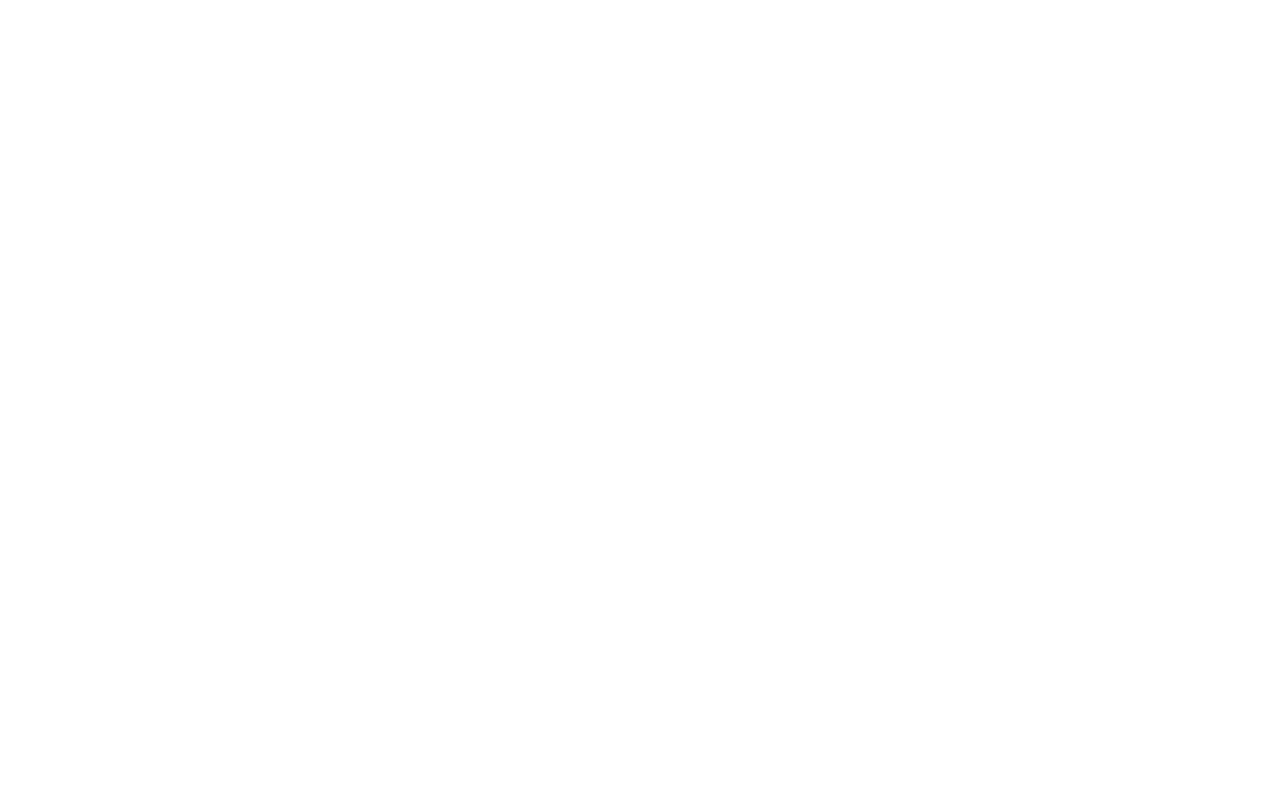
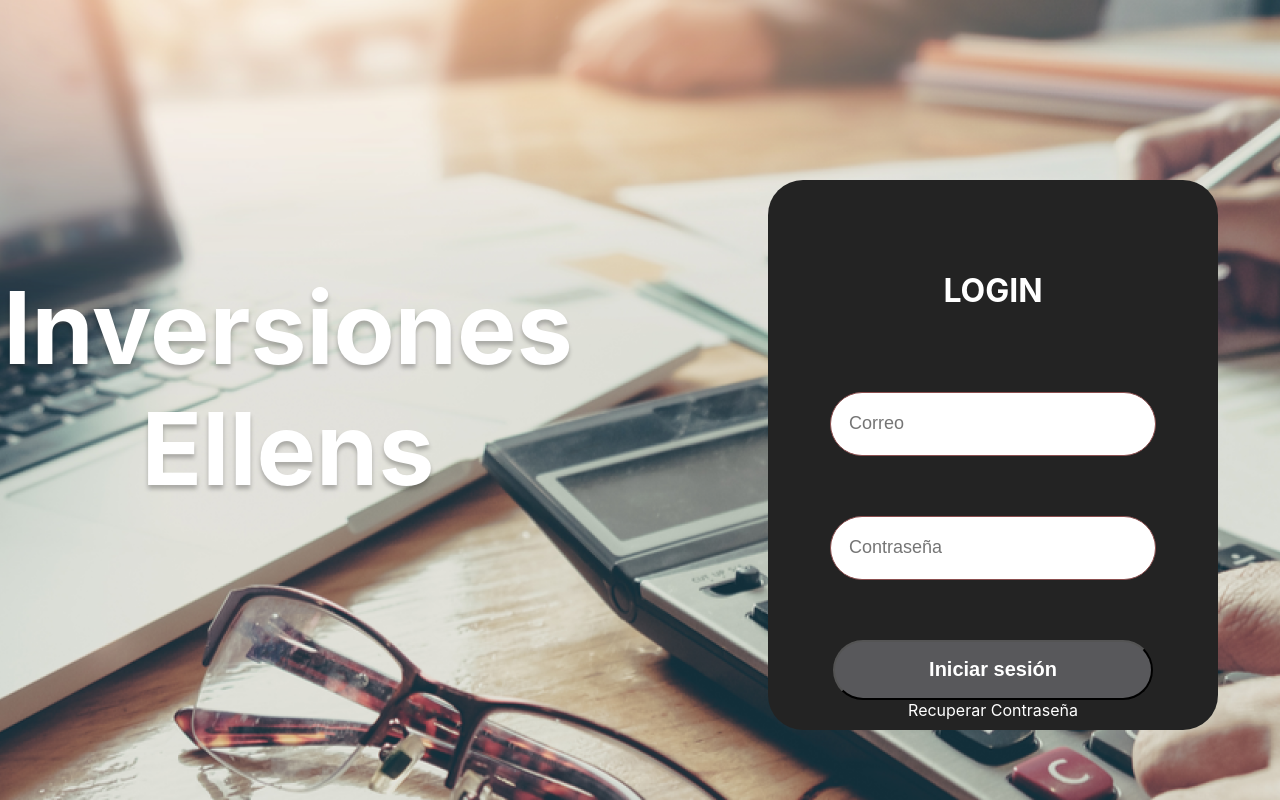
Before and after one commit to JosueGupi/Invoice-Discount-System-Frontend, a React (Create React App) app: page / in a window 1280 px wide. Before the commit this address had no page. Built offline with nearby package versions, Linux system fonts and the light colour scheme.

Commit message:
Login Page design

```diff
--- a/public/index.html
+++ b/public/index.html
@@ -24,7 +24,7 @@
       work correctly both with client-side routing and a non-root public URL.
       Learn how to configure a non-root public URL by running `npm run build`.
     -->
-    <title>React App</title>
+    <title>Inversiones Ellens</title>
   </head>
   <body>
     <noscript>You need to enable JavaScript to run this app.</noscript>
--- a/src/App.css
+++ b/src/App.css
@@ -1,38 +1,79 @@
-.App {
+html, body, #root,.App{
+  height: 100%;
+}
+.backgroundImage {
+
+  overflow: hidden;
+  background-image: url('../public/bgImage.png');
+  height: 100%;
+  width: 100%;
+  background-position: center;
+  background-repeat: no-repeat;
+  background-size: cover;
+
+
+}
+
+.inversion-title {
+  width: 576px;
+  height: 241px;
+  text-align: center;
+  color: #FFF;
+  text-shadow: 0px 4px 4px rgba(0, 0, 0, 0.25);
+  font-size: 100px;
+  font-style: normal;
+  font-weight: 700;
+  line-height: normal;
+}
+
+
+.login-box {
+
+  width: 450px;
+  height: 550px;
+  border-radius: 35px;
+  background: #232323;
+  color: #FFFFFF;
+  box-sizing: border-box;
+
+  padding: 70px 30px;
   text-align: center;
 }
 
-.App-logo {
-  height: 40vmin;
-  pointer-events: none;
+.form-input {
+
+  width: 320px;
+  height: 60px;
+  flex-shrink: 0;
+  border-radius: 50px;
+  border: 1px solid #8B4F4F;
+  background: #FFF;
+  text-indent: 5%;
+  color: rgba(0, 0, 0, 0.31);
+
+  font-size: 18px;
+  font-style: normal;
+  font-weight: 400;
+  line-height: normal;
 }
 
-@media (prefers-reduced-motion: no-preference) {
-  .App-logo {
-    animation: App-logo-spin infinite 20s linear;
-  }
+.form-button {
+
+  display: flex;
+  width: 320px;
+  height: 60px;
+  border-radius: 50px;
+
+
+  font-size: 20px;
+  font-style: normal;
+  font-weight: 700;
+  line-height: normal;
+
+  justify-content: center;
+  align-items: center;
+
+  color: #FFF;
+  background: #58585B;
+
 }
-
-.App-header {
-  background-color: #282c34;
-  min-height: 100vh;
-  display: flex;
-  flex-direction: column;
-  align-items: center;
-  justify-content: center;
-  font-size: calc(10px + 2vmin);
-  color: white;
-}
-
-.App-link {
-  color: #61dafb;
-}
-
-@keyframes App-logo-spin {
-  from {
-    transform: rotate(0deg);
-  }
-  to {
-    transform: rotate(360deg);
-  }
-}
--- a/src/App.jsx
+++ b/src/App.jsx
@@ -11,7 +11,7 @@
     <div className="App">
       <Router>
         <Routes>
-          <Route exact path="/login" element={<LoginPage />} />
+          <Route exact path="/" element={<LoginPage />} />
         </Routes>
       </Router>
     </div>
--- a/src/pages/LoginPage/LoginPage.jsx
+++ b/src/pages/LoginPage/LoginPage.jsx
@@ -1,23 +1,23 @@
-import React,{Fragment} from 'react'
-import {useForm} from 'react-hook-form';
+import React, { Fragment } from 'react'
+import { useForm } from 'react-hook-form';
 
 //import axios from 'axios'
 import { useNavigate } from 'react-router-dom';
 
 
 
-export function LoginPage () {
-    const {register,handleSubmit} = useForm(),
+export function LoginPage() {
+  const { register, handleSubmit } = useForm(),
     navigate = useNavigate();
 
 
 
   const onSubmit = async (data) => {
-        try{
+    try {
 
       console.log(data);
 
-        } catch(err){
+    } catch (err) {
       alert('Usuario invalido')
     }
   }
@@ -27,33 +27,49 @@
   };
 
   return (
-      <Fragment>
+    <Fragment >
+
+      <div className="backgroundImage">
+        <div style={{  top:40+'%', position: 'relative',transform: "translate(-50%, -50%)",left:50+"%" }}>
+          <h1 className="inversion-title" >Inversiones Ellens</h1>
+        </div>
+        <div style={{ top:10+'%',position: 'relative',transform: "translate(-50%, -50%)",left:110+"%" }}>
+          <div className="login-box">
+            <h1>LOGIN</h1>
+            <br />
+            <br />
+            <br />
+
+            <form onSubmit={handleSubmit(onSubmit)}>
+              <center>
+
+                <input className="form-input" type="text"
+                  placeholder="Correo"
+                  {...register('email', { required: true })}
+                />
+                <br />
+                <br />
+                <br />
+                <br />
 
 
-          <body className = "login-body">
-            <div className="login-box">
+                <input className="form-input" type="password"
+                  placeholder="Contraseña"
+                  {...register('password', { required: true })}
+                />
+                <br />
+                <br />
+                <br />
+                <br />
+                <input className="form-button" type="submit" value="Iniciar sesión" />
 
-              <h1>Inicio de sesión</h1>
-              <form onSubmit={handleSubmit(onSubmit)}>
-
-                <label htmlFor="username">Correo electrónico</label>
-                <input type="text"
-                  placeholder="Ingrese su correo"
-                  {...register('email',{required:true})}
-                />
-
-
-                <label htmlFor="password">Contraseña</label>
-                <input type="password"
-                  placeholder="Ingrese su contraseña"
-                  {...register('password',{required:true})}
-                />
-                <input type="submit" value="Iniciar sesión"/>
-                <label class= "login-label" onClick = {SendPassword}>Olvidaste la contraseña?</label>
+                <label className="login-label" onClick={SendPassword}>Recuperar Contraseña</label>
+              </center>
             </form>
           </div>
-          </body>
+        </div>
 
+      </div>
 
     </Fragment>
   )
```
Also changed, not shown: public/background.png (added), public/bgImage.png (added). Lines whose indentation alone changed are shown as unchanged.
